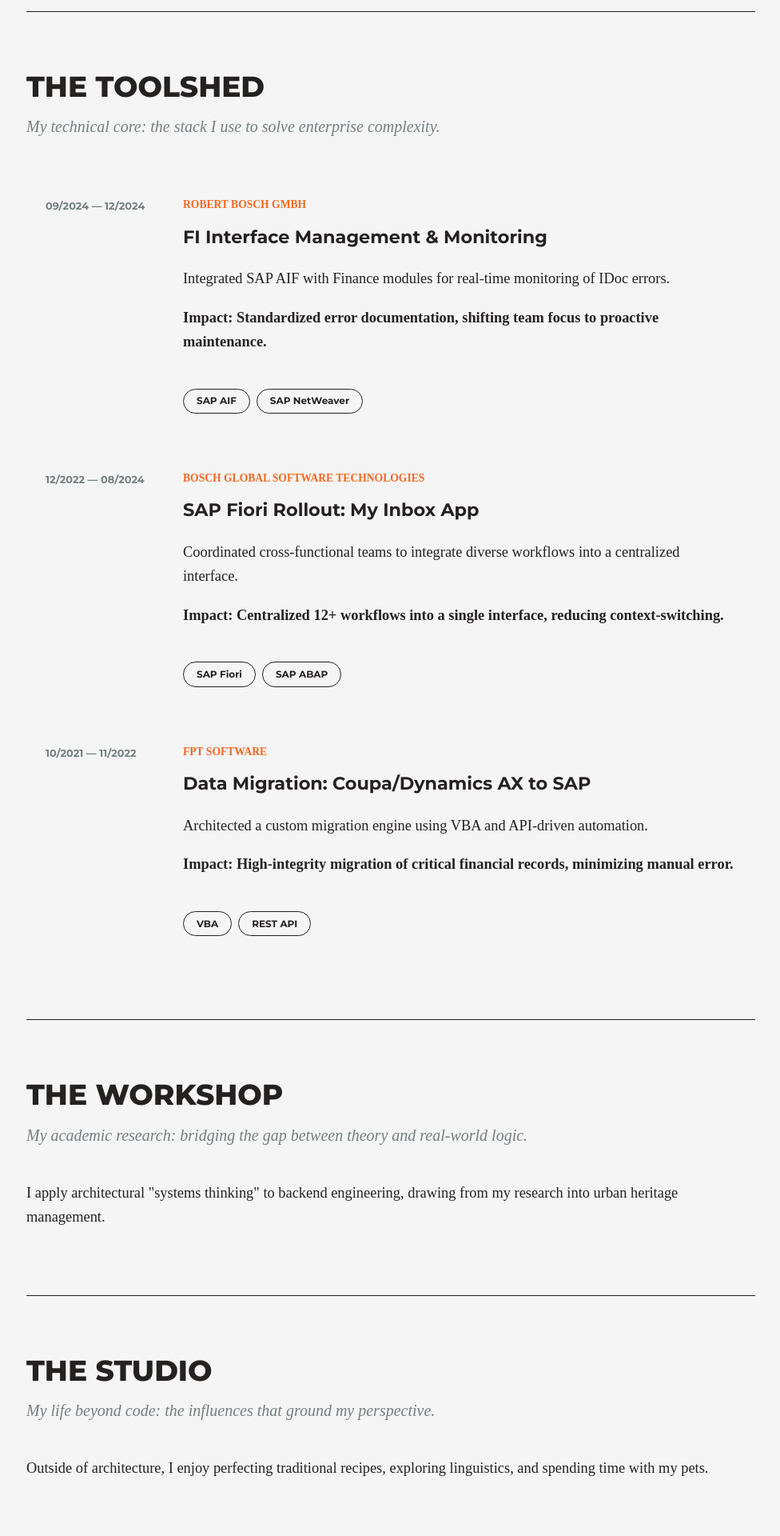
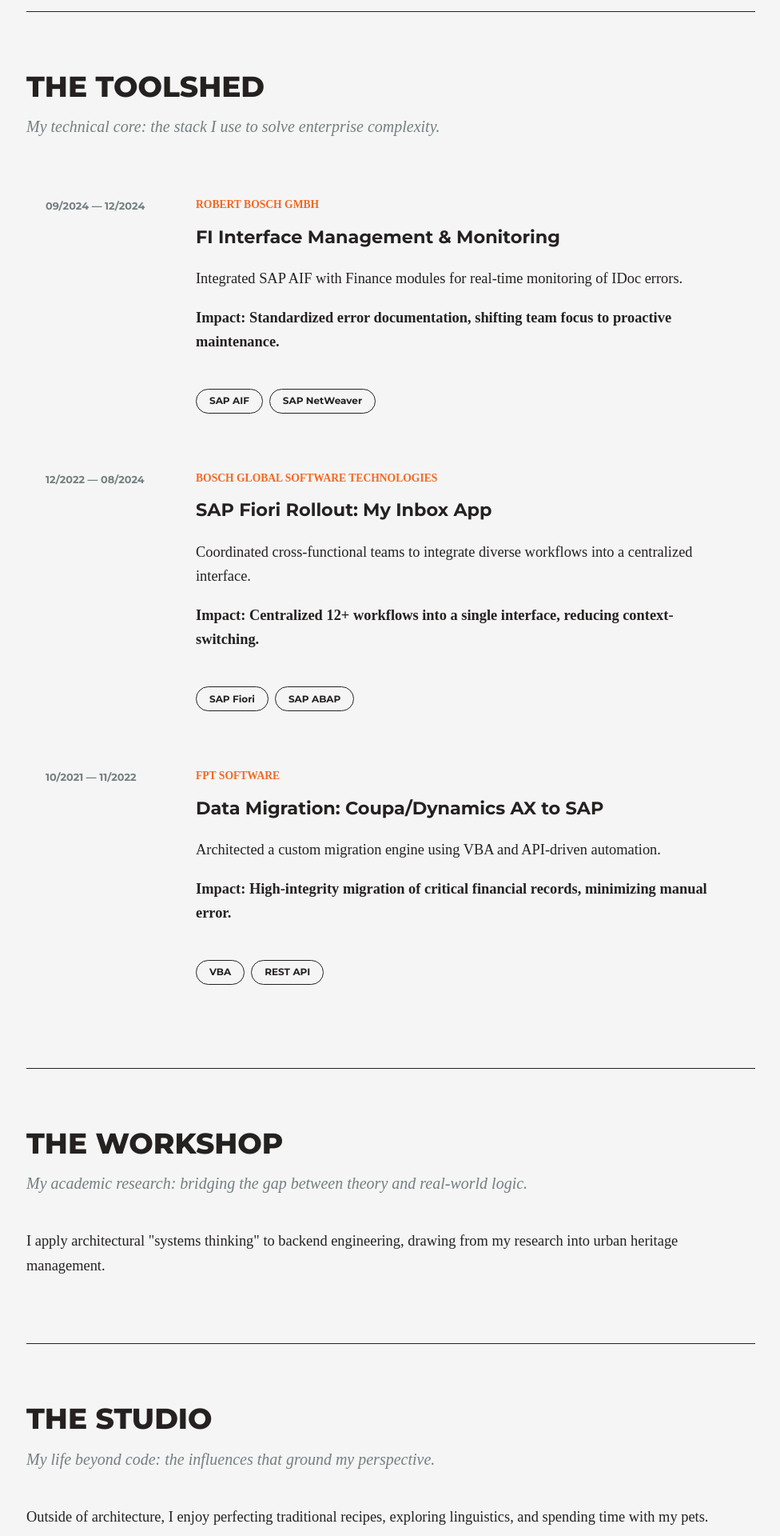
Before and after one commit to huongntn/portfolio-website, a Jekyll site: the page built from index.html, in a window 1280 px wide. Shown: the part 572-2492 px from the top of the page at 80% size, without its empty margins (151-1127 px from the left). Built offline with Jekyll 4.4.1, drawn with Linux system fonts in a browser that asks for light colours; some web fonts are replaced.

Commit message:
Update style.css

```diff
--- a/assets/css/style.css
+++ b/assets/css/style.css
@@ -30,14 +30,14 @@
 hr { border: none; border-top: 1px solid var(--text-main); margin: 0; }
 
 .project-link { text-decoration: none; color: inherit; display: block; margin-bottom: 1rem; }
-.project-card { padding: 1.5rem; border-radius: 8px; transition: all 0.2s ease; display: flex; gap: 2rem; }
+.project-card { padding: 1.5rem; border-radius: 8px; transition: all 0.2s ease; display: flex; gap: 3rem; }
 .project-card:hover { background-color: rgba(0,0,0,0.03); }
 .project-card:hover h3 { color: var(--brand-orange); }
 .project-card h3 { font-family: var(--font-headers); font-size: 1.4rem; margin: 0.5rem 0; transition: color 0.2s; }
 .project-meta { color: var(--brand-orange); font-weight: 700; font-size: 0.85rem; text-transform: uppercase; }
 .impact { display: block; margin-top: 0.8rem; font-weight: 600; }
 
-.project-date { font-family: var(--font-headers); font-size: 0.8rem; color: var(--text-light); min-width: 140px; padding-top: 0.5rem; }
+.project-date { font-family: var(--font-headers); font-size: 0.8rem; color: var(--text-light); min-width: 140px; padding-top: 0.5rem; font-weight: 700; }
 .skill-tag {
   background: transparent; border: 1px solid var(--text-main); color: var(--text-main);
   padding: 0.3rem 1rem; border-radius: 20px; font-size: 0.75rem; font-family: var(--font-headers);
```
